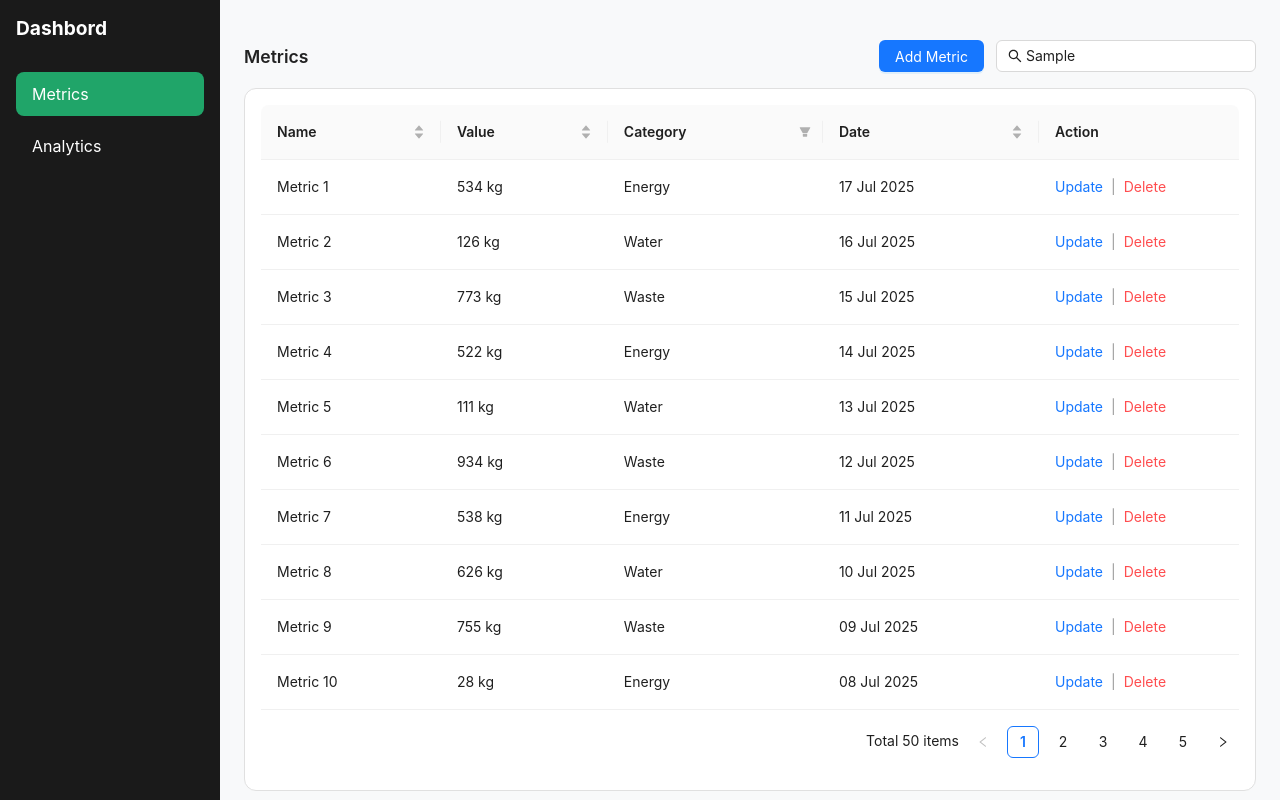
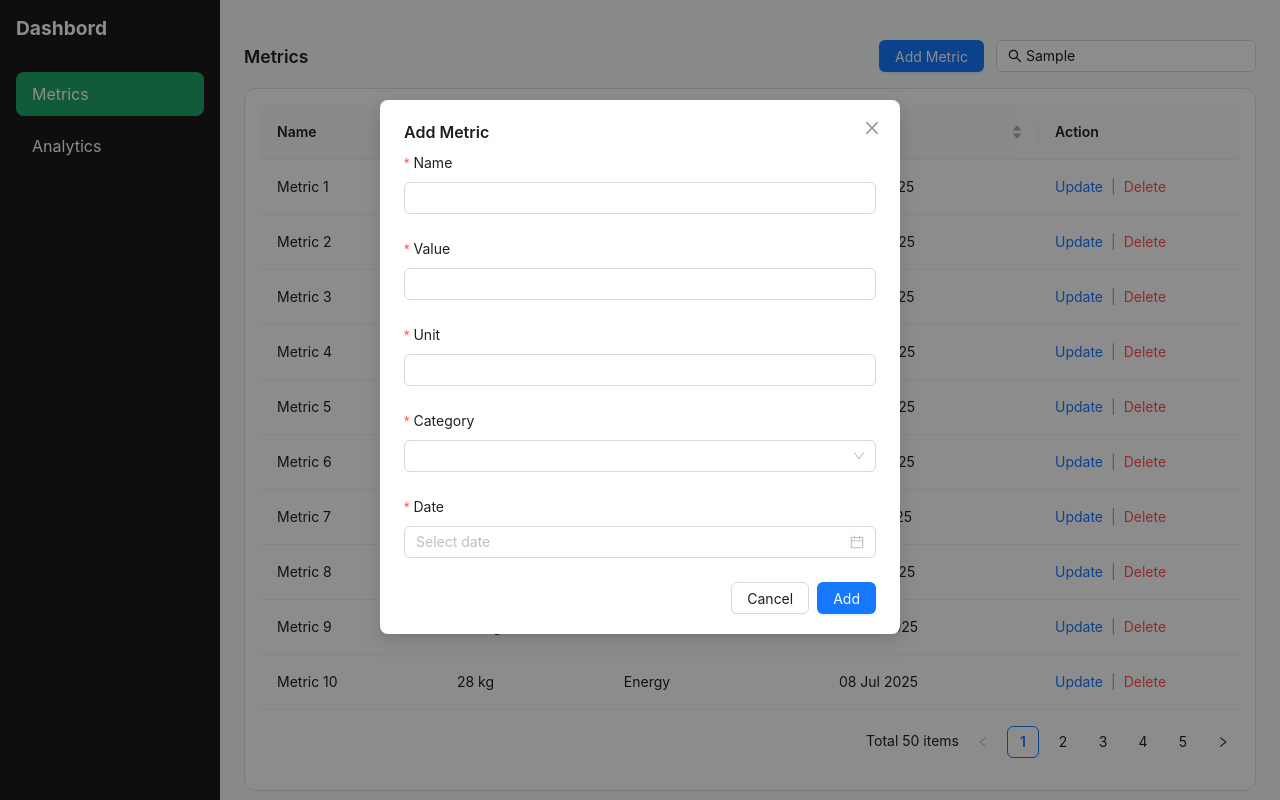
Before and after one commit to LifeAyush/env-metrics, a React (Vite) app: page /test in a window 1280 px wide. Both pictures are taken after typing "Sample" into the empty fields and a click on the button "Add Metric". Built offline with nearby package versions, Linux system fonts and the light colour scheme.

Commit message:
feat: add add and edit modals

```diff
--- a/src/components/MetricTable.tsx
+++ b/src/components/MetricTable.tsx
@@ -1,5 +1,16 @@
 import React, { useEffect, useState } from "react";
-import { Table, Drawer, Typography } from "antd";
+import {
+  Table,
+  Drawer,
+  Typography,
+  Modal,
+  Form,
+  Input,
+  InputNumber,
+  Select,
+  DatePicker,
+  message,
+} from "antd";
 import type { ColumnsType, TablePaginationConfig } from "antd/es/table";
 import type { SorterResult, FilterValue } from "antd/es/table/interface";
 import axios from "axios";
@@ -23,11 +34,6 @@ interface Metric {
   date: string;
 }
 
-interface ApiResponse {
-  metrics: Metric[];
-  total: number;
-}
-
 const dummyMetrics = Array.from({ length: 50 }, (_, i) => ({
   id: `metric-${i + 1}`,
   name: `Metric ${i + 1}`,
@@ -37,12 +43,24 @@ const dummyMetrics = Array.from({ length: 50 }, (_, i) => ({
   date: new Date(Date.now() - i * 86400000).toISOString(),
 }));
 
-const MetricsTable: React.FC = () => {
+interface MetricsTableProps {
+  addModalVisible: boolean;
+  onCloseAddModal: () => void;
+}
+
+const MetricsTable: React.FC<MetricsTableProps> = ({
+  addModalVisible,
+  onCloseAddModal,
+}) => {
   const [data, setData] = useState<Metric[]>([]);
   const [loading, setLoading] = useState(false);
   const [total, setTotal] = useState(0);
   const [drawerVisible, setDrawerVisible] = useState(false);
   const [selectedMetric, setSelectedMetric] = useState<Metric | null>(null);
+
+  const [isModalOpen, setIsModalOpen] = useState(false);
+  const [editingMetric, setEditingMetric] = useState<Metric | null>(null);
+  const [form] = Form.useForm();
 
   const [pagination, setPagination] = useState<TablePaginationConfig>({
     current: 1,
@@ -56,37 +74,11 @@ const MetricsTable: React.FC = () => {
 
   const [filters, setFilters] = useState<{ category?: string[] }>({});
 
-  const handleUpdate = (metric: Metric) => {
-  console.log("Update clicked for:", metric);
-  // Example: Open the drawer with form pre-filled for editing
-  setSelectedMetric(metric);
-  setDrawerVisible(true);
-};
-
-const handleDelete = async (metric: Metric) => {
-  const confirmed = window.confirm(`Are you sure you want to delete "${metric.name}"?`);
-  if (!confirmed) return;
-
-  try {
-    // const token = localStorage.getItem("token");
-    // await axios.delete(`${import.meta.env.VITE_API_BASE_URL}/metrics/${metric.id}`, {
-    //   headers: { Authorization: `Bearer ${token}` },
-    // });
-
-    console.log("Deleted:", metric);
-    setData(prev => prev.filter(m => m.id !== metric.id));
-    setTotal(prev => prev - 1);
-  } catch (error) {
-    console.error("Failed to delete metric:", error);
-  }
-};
-
-
   const fetchMetrics = async () => {
     setLoading(true);
     try {
-      // const token = localStorage.getItem('token');
-      // const response = await axios.get<ApiResponse>(`${import.meta.env.VITE_API_BASE_URL}/metrics`, {
+      // const token = localStorage.getItem("token");
+      // const response = await axios.get('/api/metrics', {
       //   headers: { Authorization: `Bearer ${token}` },
       //   params: {
       //     page: pagination.current,
@@ -98,6 +90,7 @@ const handleDelete = async (metric: Metric) => {
       // });
       // setData(response.data.metrics);
       // setTotal(response.data.total);
+
       setData(dummyMetrics);
       setTotal(dummyMetrics.length);
     } catch (error) {
@@ -126,6 +119,64 @@ const handleDelete = async (metric: Metric) => {
         field: newSorter.field as string,
         order: newSorter.order ?? undefined,
       });
+    }
+  };
+
+  const openEditModal = (metric: Metric) => {
+    setEditingMetric(metric);
+    form.setFieldsValue({
+      ...metric,
+      date: dayjs(metric.date),
+    });
+    setIsModalOpen(true);
+  };
+
+  const handleAddMetricSubmit = async () => {
+    try {
+      const values = await form.validateFields();
+      const newMetric = {
+        ...values,
+        date: values.date.toISOString(), // convert Moment to ISO string
+      };
+
+      // API call can go here:
+      // const token = localStorage.getItem("token");
+      // await axios.post(`${import.meta.env.VITE_API_BASE_URL}/metrics`, newMetric, {
+      //   headers: { Authorization: `Bearer ${token}` },
+      // });
+
+      message.success("Metric added successfully!");
+      form.resetFields();
+      onCloseAddModal(); // from props
+      fetchMetrics(); // refresh table
+    } catch (error) {
+      console.error("Failed to add metric:", error);
+      message.error("Failed to add metric.");
+    }
+  };
+
+  const closeModal = () => {
+    form.resetFields();
+    setIsModalOpen(false);
+  };
+
+  const handleDelete = async (metric: Metric) => {
+    const confirmed = window.confirm(
+      `Are you sure you want to delete "${metric.name}"?`
+    );
+    if (!confirmed) return;
+
+    try {
+      // const token = localStorage.getItem("token");
+      // await axios.delete(`${import.meta.env.VITE_API_BASE_URL}/metrics/${metric.id}`, {
+      //   headers: { Authorization: `Bearer ${token}` },
+      // });
+
+      console.log("Deleted:", metric);
+      setData((prev) => prev.filter((m) => m.id !== metric.id));
+      setTotal((prev) => prev - 1);
+    } catch (error) {
+      console.error("Failed to delete metric:", error);
     }
   };
 
@@ -176,7 +227,7 @@ const handleDelete = async (metric: Metric) => {
       width: "200px",
       render: (_, record) => (
         <div className={styles.actions}>
-          <Typography.Link onClick={() => handleUpdate(record)}>
+          <Typography.Link onClick={() => openEditModal(record)}>
             Update
           </Typography.Link>
           <span className={styles.divider}>|</span>
@@ -189,6 +240,76 @@ const handleDelete = async (metric: Metric) => {
   ];
 
   return (
+    <>
+      <Modal
+        open={addModalVisible}
+        onCancel={onCloseAddModal}
+        onOk={handleAddMetricSubmit}
+        title="Add Metric"
+        okText="Add"
+      >
+        <Form
+          form={form}
+          layout="vertical"
+          onFinish={async (values) => {
+            try {
+              const payload = {
+                ...values,
+                date: values.date.toISOString(),
+              };
+
+              if (editingMetric) {
+                await axios.put(
+                  `${import.meta.env.VITE_API_BASE_URL}/metrics/${
+                    editingMetric.id
+                  }`,
+                  payload
+                );
+                message.success("Metric updated successfully");
+              } else {
+                await axios.post(
+                  `${import.meta.env.VITE_API_BASE_URL}/metrics`,
+                  payload
+                );
+                message.success("Metric added successfully");
+              }
+
+              fetchMetrics();
+              closeModal();
+            } catch (err) {
+              message.error("Something went wrong");
+              console.error(err);
+            }
+          }}
+        >
+          <Form.Item name="name" label="Name" rules={[{ required: true }]}>
+            <Input />
+          </Form.Item>
+          <Form.Item name="value" label="Value" rules={[{ required: true }]}>
+            <InputNumber style={{ width: "100%" }} />
+          </Form.Item>
+          <Form.Item name="unit" label="Unit" rules={[{ required: true }]}>
+            <Input />
+          </Form.Item>
+          <Form.Item
+            name="category"
+            label="Category"
+            rules={[{ required: true }]}
+          >
+            <Select
+              options={[
+                { label: "Energy", value: "Energy" },
+                { label: "Water", value: "Water" },
+                { label: "Waste", value: "Waste" },
+              ]}
+            />
+          </Form.Item>
+          <Form.Item name="date" label="Date" rules={[{ required: true }]}>
+            <DatePicker style={{ width: "100%" }} />
+          </Form.Item>
+        </Form>
+      </Modal>
+
       <div className={styles.tableWrapper}>
         <Table
           columns={columns}
@@ -202,7 +323,17 @@ const handleDelete = async (metric: Metric) => {
           }}
           onChange={handleTableChange}
           onRow={(record) => ({
-          onClick: () => handleRowClick(record),
+            onClick: (e) => {
+              const target = e.target as HTMLElement;
+              // Prevent drawer open if clicking an action link
+              if (
+                target.closest(".actionLink") ||
+                target.closest(".ant-typography") // fallback for general Typography.Link
+              ) {
+                return;
+              }
+              handleRowClick(record);
+            },
           })}
         />
 
@@ -241,7 +372,8 @@ const handleDelete = async (metric: Metric) => {
                     data={[...Array(10)].map((_, i) => ({
                       date: dayjs().subtract(i, "day").format("DD MMM"),
                       value:
-                      selectedMetric.value + Math.floor(Math.random() * 10 - 5),
+                        selectedMetric.value +
+                        Math.floor(Math.random() * 10 - 5),
                     }))}
                   >
                     <XAxis dataKey="date" />
@@ -255,6 +387,7 @@ const handleDelete = async (metric: Metric) => {
           )}
         </Drawer>
       </div>
+    </>
   );
 };
 
--- a/src/pages/Dashboard.tsx
+++ b/src/pages/Dashboard.tsx
@@ -1,10 +1,20 @@
-import React from "react";
+import React, { useState } from "react";
 import styles from "../styles/Dashboard.module.scss";
 import { Button, Input } from "antd";
 import { SearchOutlined } from "@ant-design/icons";
 import MetricsTable from "../components/MetricTable";
 
 const Dashboard: React.FC = () => {
+  const [addModalVisible, setAddModalVisible] = useState(false);
+
+  const handleAddMetric = () => {
+    setAddModalVisible(true);
+  };
+
+  const handleAddModalClose = () => {
+    setAddModalVisible(false);
+  };
+
   return (
     <div className={styles.dashboard}>
       <aside className={styles.sidebar}>
@@ -21,7 +31,7 @@ const Dashboard: React.FC = () => {
             <span>Metrics</span>
           </div>
           <div className={styles.metricActions}>
-            <Button type="primary">Add Metric</Button>
+            <Button type="primary" onClick={handleAddMetric}>Add Metric</Button>
             <Input
               prefix={<SearchOutlined />}
               placeholder="Search for a metric"
@@ -29,7 +39,10 @@ const Dashboard: React.FC = () => {
             />
           </div>
         </div>
-        <MetricsTable />
+        <MetricsTable
+          addModalVisible={addModalVisible}
+          onCloseAddModal={handleAddModalClose}
+        />
       </main>
     </div>
   );
```
Also changed, not shown: src/components/Modal.tsx (added). Lines whose indentation alone changed are shown as unchanged.
